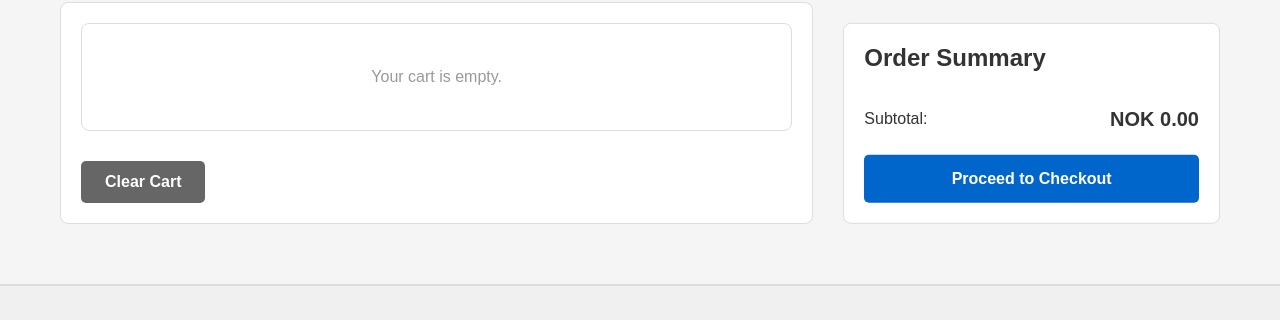
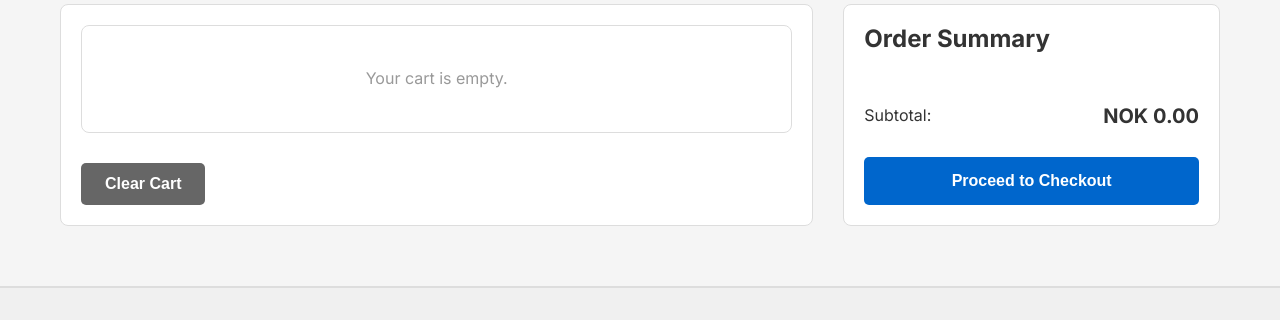
Before and after one commit to halanhub/PE1-hampus-lang, a plain HTML site: page cart.html in a window 1280 px wide. Shown: the part 152-472 px from the top of the page. Drawn offline with nearby package versions, Linux system fonts and the light colour scheme.

Commit message:
Fix cart layout heights and apply Inter font across website

```diff
--- a/assets/css/base.css
+++ b/assets/css/base.css
@@ -1,4 +1,6 @@
 /* Base CSS - Reset and Typography */
+@import url('https://fonts.googleapis.com/css2?family=Inter:wght@300;400;500;600;700;800;900&display=swap');
+
 * {
   margin: 0;
   padding: 0;
@@ -11,7 +13,7 @@ html {
 }
 
 body {
-  font-family: Arial, sans-serif;
+  font-family: 'Inter', -apple-system, BlinkMacSystemFont, 'Segoe UI', Roboto, Oxygen, Ubuntu, Cantarell, sans-serif;
   line-height: 1.6;
   color: #333;
   background-color: #f5f5f5;
--- a/assets/css/pages/cart.css
+++ b/assets/css/pages/cart.css
@@ -22,7 +22,9 @@
   padding: 20px;
   position: sticky;
   top: 100px;
-  height: fit-content;
+  display: flex;
+  flex-direction: column;
+  height: 100%;
 }
 
 .empty-cart {
@@ -95,7 +97,7 @@
 
 .checkout-btn {
   width: 100%;
-  margin-top: 20px;
+  margin-top: auto;
   padding: 15px;
   font-size: 16px;
 }
```
